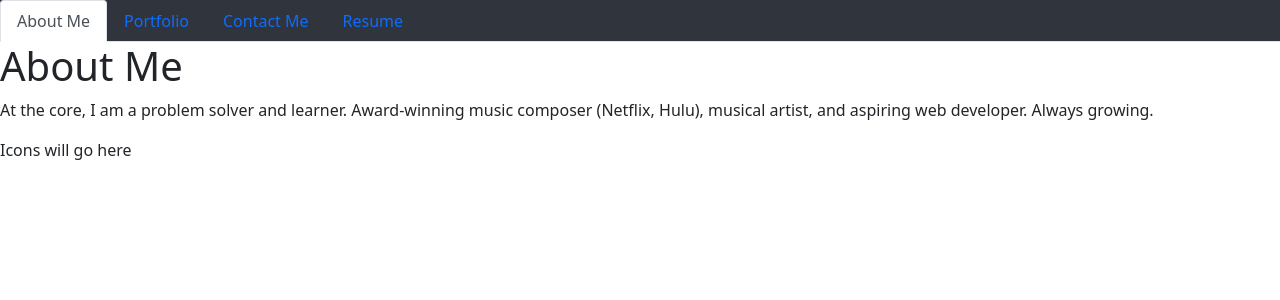
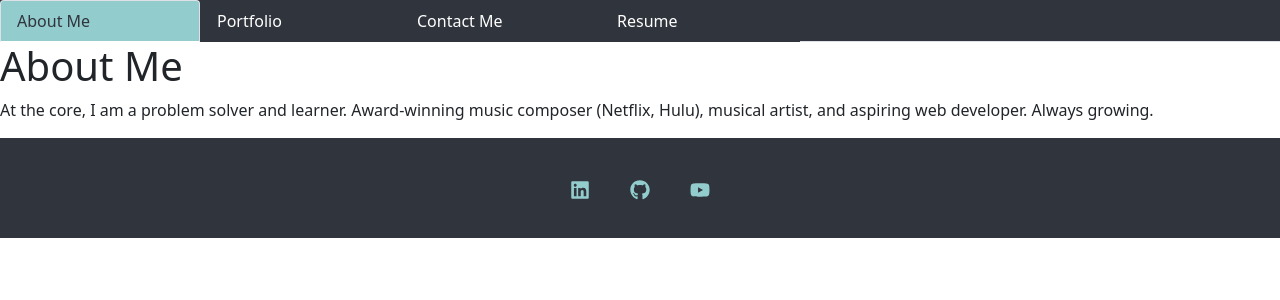
Before and after one commit to dimitermusic/react-portfolio, a React (Create React App) app: page / in a window 1280 px wide. Shown: the top 300 px of the page. Built offline with nearby package versions, Linux system fonts and the light colour scheme.

Commit message:
header and footer complete

```diff
--- a/package.json
+++ b/package.json
@@ -9,6 +9,7 @@
     "bootstrap": "^5.1.3",
     "react": "^17.0.2",
     "react-dom": "^17.0.2",
+    "react-icons": "^4.3.1",
     "react-scripts": "4.0.3",
     "web-vitals": "^1.1.2"
   },
--- a/src/components/Footer.js
+++ b/src/components/Footer.js
@@ -1,8 +1,40 @@
 import React from 'react';
+import '../styles/Footer.css'
+import { FaLinkedin } from "react-icons/fa";
+import { FaGithub } from "react-icons/fa";
+import { FaYoutube } from "react-icons/fa";
 
-function Footer () {
+
+function Footer() {
   return (
-    <p>Icons will go here</p>
+    <>
+      <div className="icons">
+        <a
+          target="_blank"
+          href="https://www.linkedin.com/in/dimitermusic/"
+        >
+          <div>
+            <FaLinkedin />
+          </div>
+        </a>
+        <a
+          target="_blank"
+          href="https://github.com/dimitermusic"
+        >
+          <div>
+            <FaGithub />
+          </div>
+        </a>
+        <a
+          target="_blank"
+          href="https://www.youtube.com/channel/UCfu37nGmXSfgaMsUS5yO85g"
+        >
+          <div>
+            <FaYoutube />
+          </div>
+        </a>
+      </div>
+    </>
   );
 }
 
--- /dev/null
+++ b/src/styles/Footer.css
@@ -0,0 +1,26 @@
+:root {
+    --slate: #30343d;
+    --green: #92cccd;
+    --blue: #455875;
+    --white: white;
+}
+
+.icons {
+    display: flex;
+    justify-content: center;
+    align-items: center;
+    background-color: var(--slate);
+    height: 100px;
+}
+
+.icons a {
+    padding: 10px;
+    margin-left: 10px;
+    margin-right: 10px;
+    font-size: 20px;
+    color: var(--green);
+}
+
+.icons a:hover {
+    color: var(--white);
+}
--- a/src/styles/Header.css
+++ b/src/styles/Header.css
@@ -9,6 +9,27 @@ ul {
     background-color: var(--slate);
 }
 
-a {
-    color: var(--white);
+li {
+    flex: 1 1 50px;
+    max-width: 200px;
 }
+
+
+.nav-link {
+    background-color: var(--slate) !important;
+    color: var(--white) !important;
+}
+
+.active {
+    background-color: var(--green) !important;
+    color: var(--slate) !important;
+}
+
+@media only screen
+    and (device-width : 375px)
+    and (device-height : 812px)
+    and (-webkit-device-pixel-ratio : 3) {
+        li {
+            font-size: 10px;
+        }
+    }
```
Also changed, not shown: 1 other file (tests, documents, lock files or other folders).
